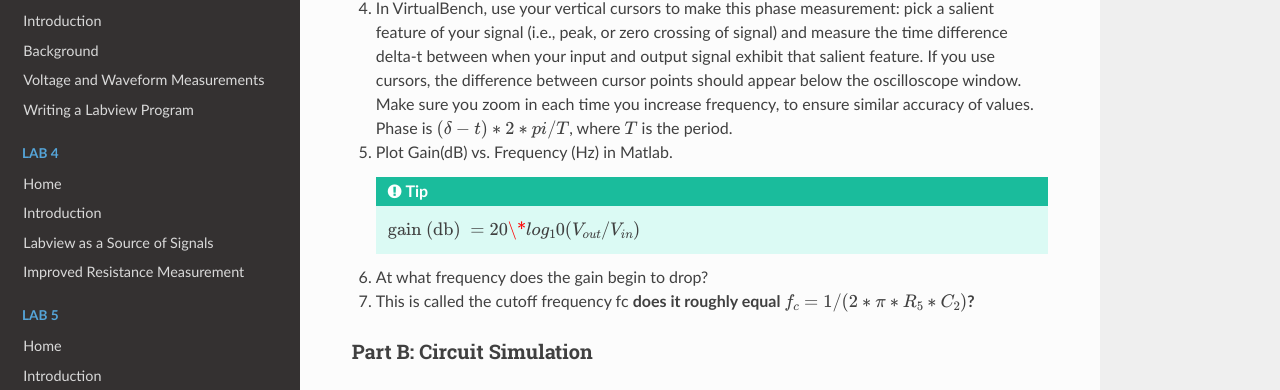
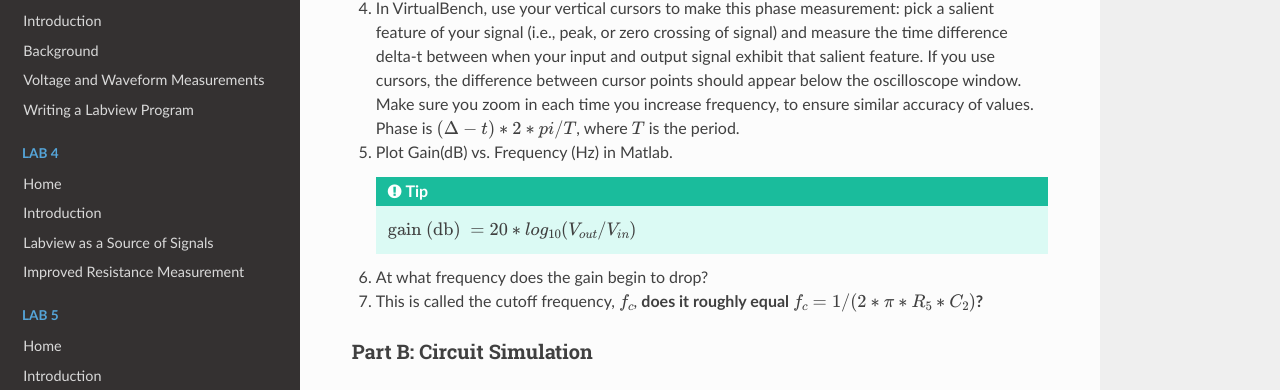
Before and after one commit to gvacaliuc/elec243-lab-website, an MkDocs documentation site: the page built from source/lab6/experiment_6-2.md, in a window 1280 px wide and 900 px high, scrolled down 838 px. Shown: the part 141-531 px from the top of the window. Built offline with MkDocs 1.6.1, drawn with Linux system fonts in a browser that asks for light colours; nearby versions of some CDN libraries; formulas are drawn with MathJax 3; old or Windows-style settings are respelled for this version of MkDocs.

Commit message:
minor latex updates

```diff
--- a/source/lab6/experiment_6-2.md
+++ b/source/lab6/experiment_6-2.md
@@ -35,18 +35,18 @@ input).
    output signal exhibit that salient feature. If you use cursors, the
    difference between cursor points should appear below the oscilloscope
    window. Make sure you zoom in each time you increase frequency, to ensure
-   similar accuracy of values. Phase is $(\delta-t)*2*pi/T$, where $T$ is the
+   similar accuracy of values. Phase is $(\Delta-t)*2*pi/T$, where $T$ is the
    period.
 
 5. Plot Gain(dB) vs. Frequency (Hz) in Matlab.
 
     !!! tip
-        $\text{gain (db) } = 20\*log_10(V_{out} / V_{in})$
+        $\text{gain (db) } = 20*log_{10}(V_{out} / V_{in})$
 
 6. At what frequency does the gain begin to drop?
 
-7. This is called the cutoff frequency fc **does it roughly equal $f_c=1/(2 *
-   \pi * R_5 * C_2)$?**
+7. This is called the cutoff frequency, $f_c$, **does it roughly equal
+   $f_c=1/(2 * \pi * R_5 * C_2)$?**
 
 ### Part B: Circuit Simulation
 
```
